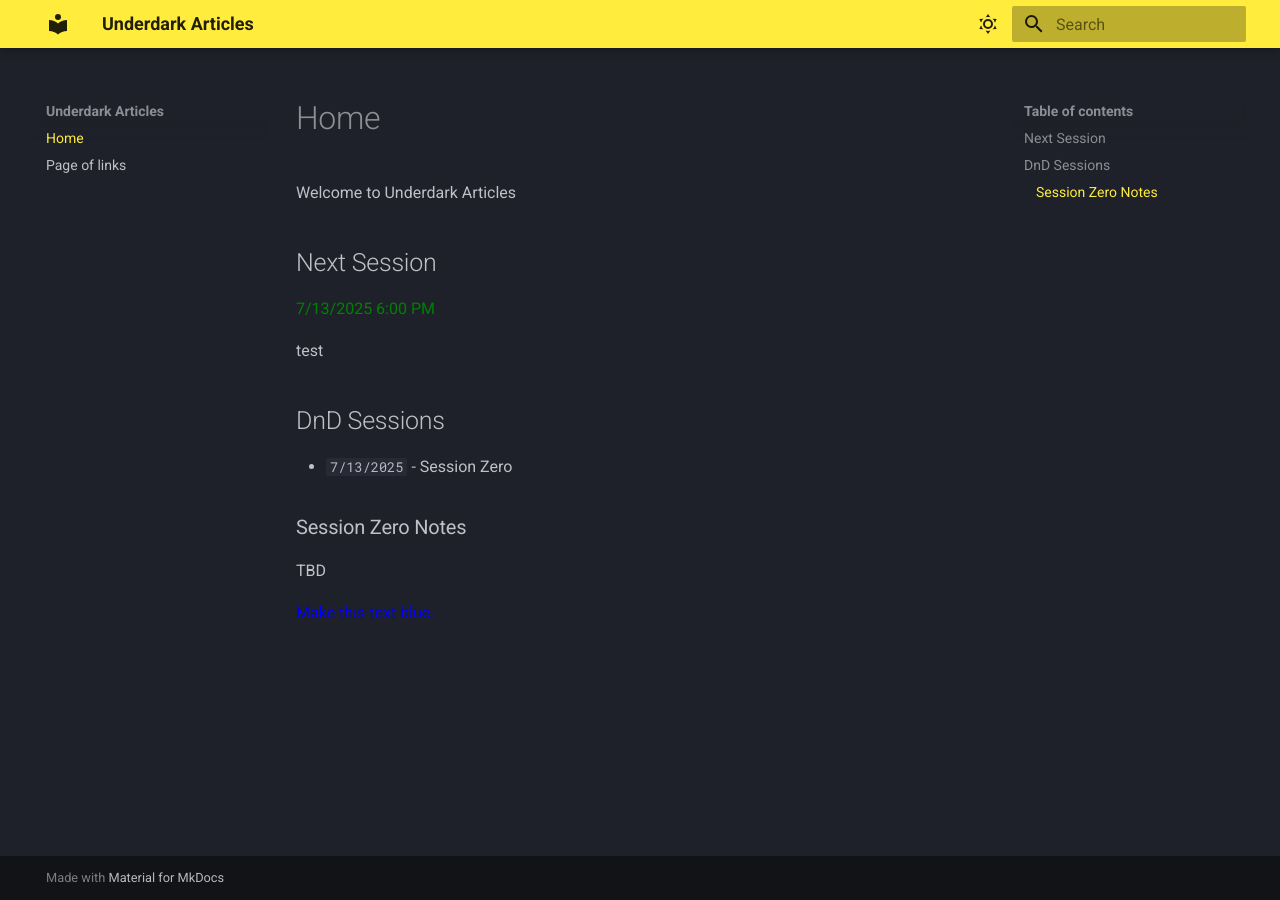
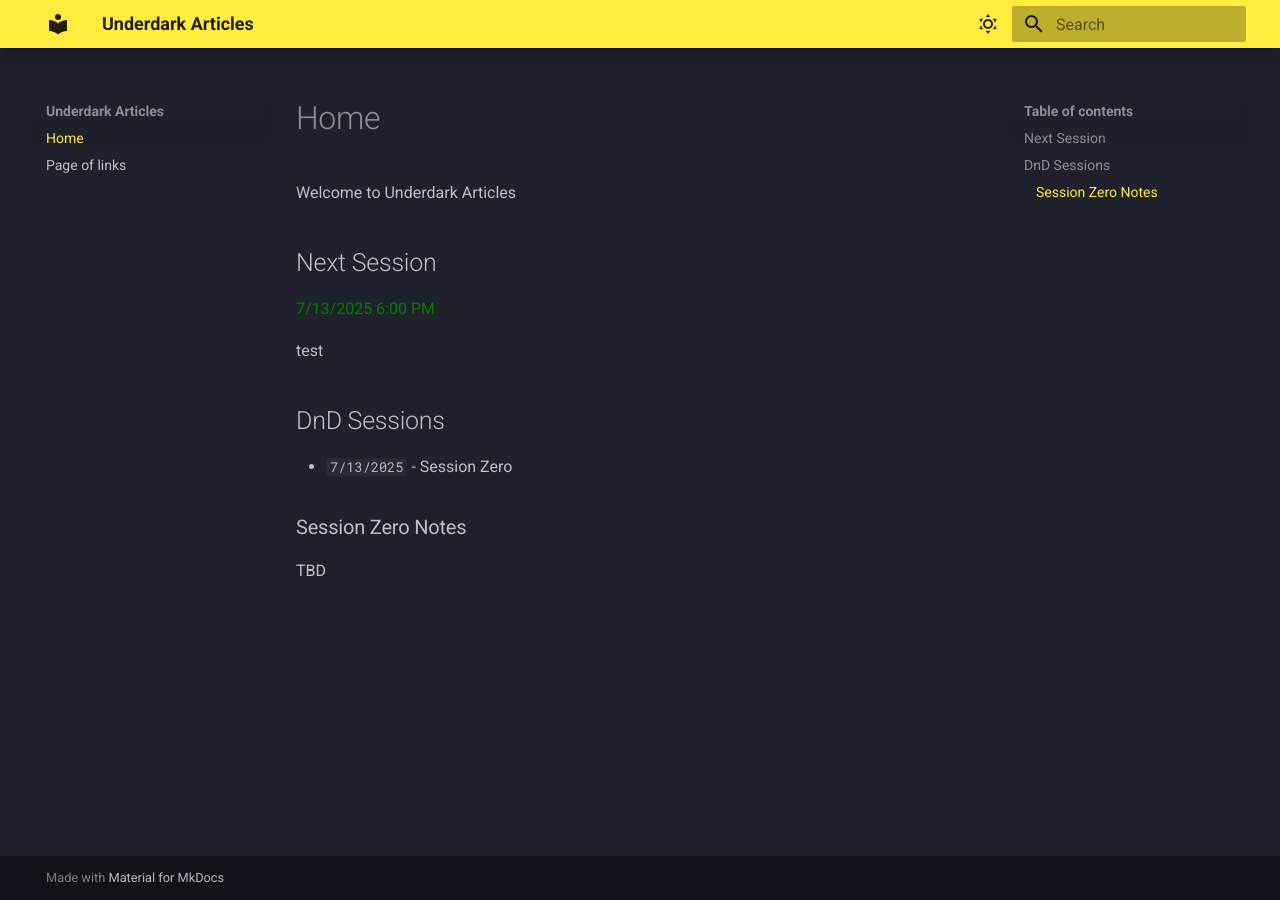
Before and after one commit to underdarkarticles/underdarkarticles.com, an MkDocs documentation site: the page built from docs/index.md, in a window 1280 px wide. Built offline with MkDocs 1.6.1 and Material for MkDocs 9.7.7, drawn with Linux system fonts in a browser that asks for light colours.

Commit message:
add links.md

```diff
--- a/docs/index.md
+++ b/docs/index.md
@@ -15,5 +15,3 @@ test
 
 ### Session Zero Notes
 TBD
-
-<p style="color:blue">Make this text blue.</p>
```
